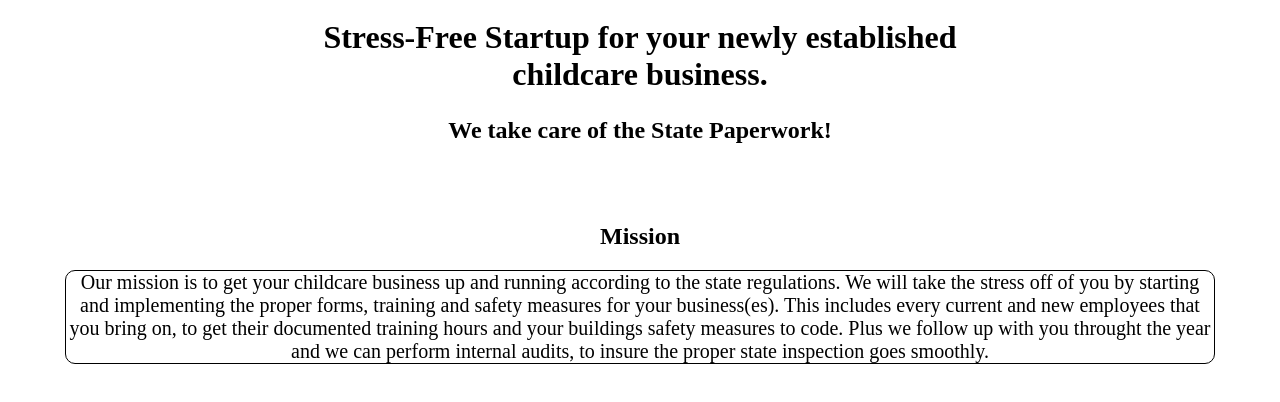
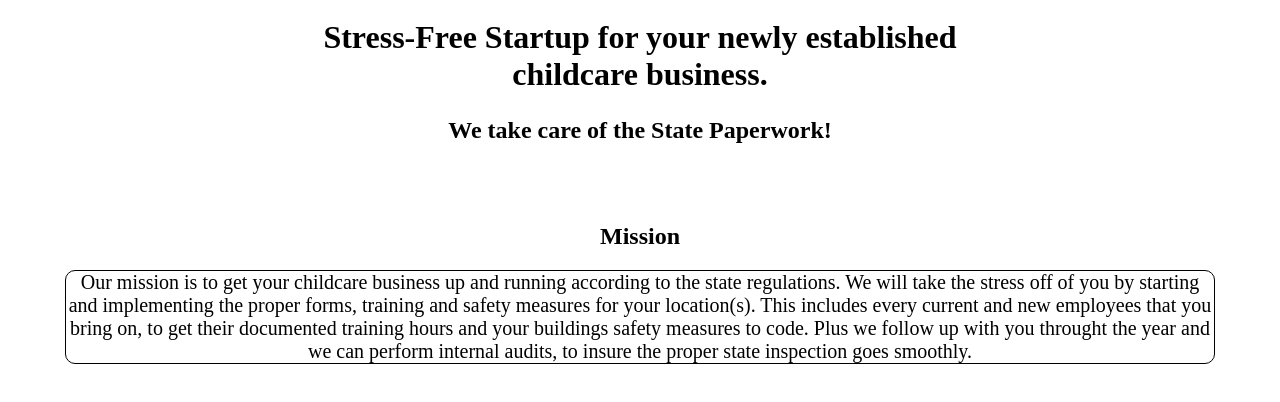
Before and after one commit to asje2005/Bright-Beginnings, a plain HTML site: page index.html in a window 1280 px wide. Shown: the part 350-752 px from the top of the page. Drawn offline with Linux system fonts and the light colour scheme.

Commit message:
Update index.html

```diff
--- a/index.html
+++ b/index.html
@@ -15,7 +15,7 @@
             <br><br>
             <h2>Mission</h2>
             <p class="mission">Our mission is to get your childcare business up and running according to the state regulations. We will take the stress off of you
-                by starting and implementing the proper forms, training and safety measures for your business(es). This includes every current and new employees
+                by starting and implementing the proper forms, training and safety measures for your location(s). This includes every current and new employees
                 that you bring on, to get their documented training hours and your buildings safety measures to code. Plus we follow up with you throught the year and
                 we can perform internal audits, to insure the proper state inspection goes smoothly.</p>
            </body>
```
